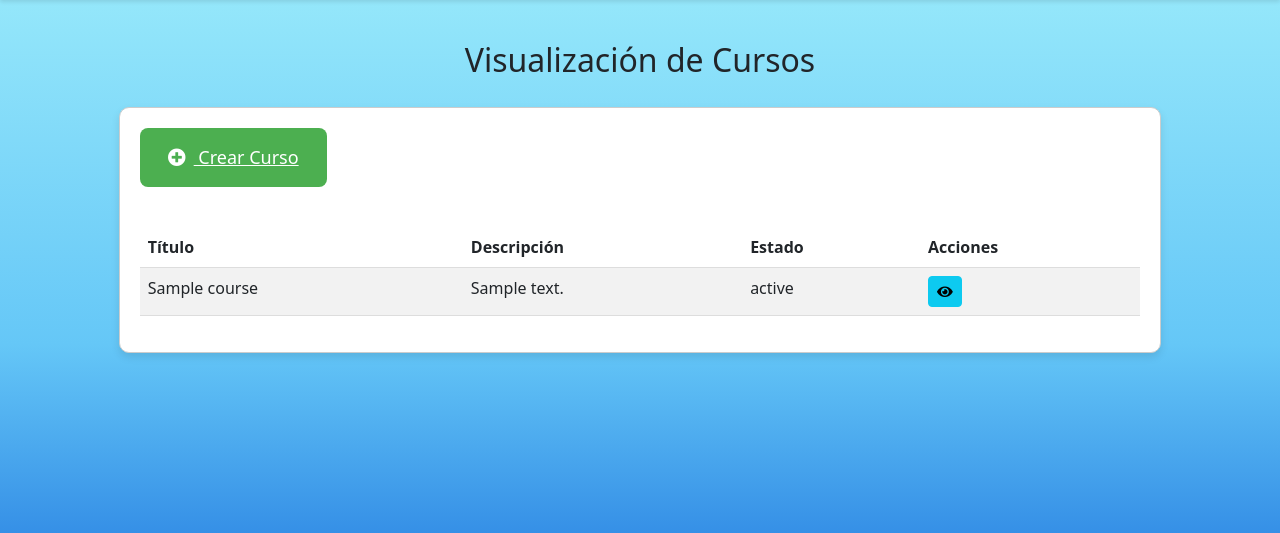
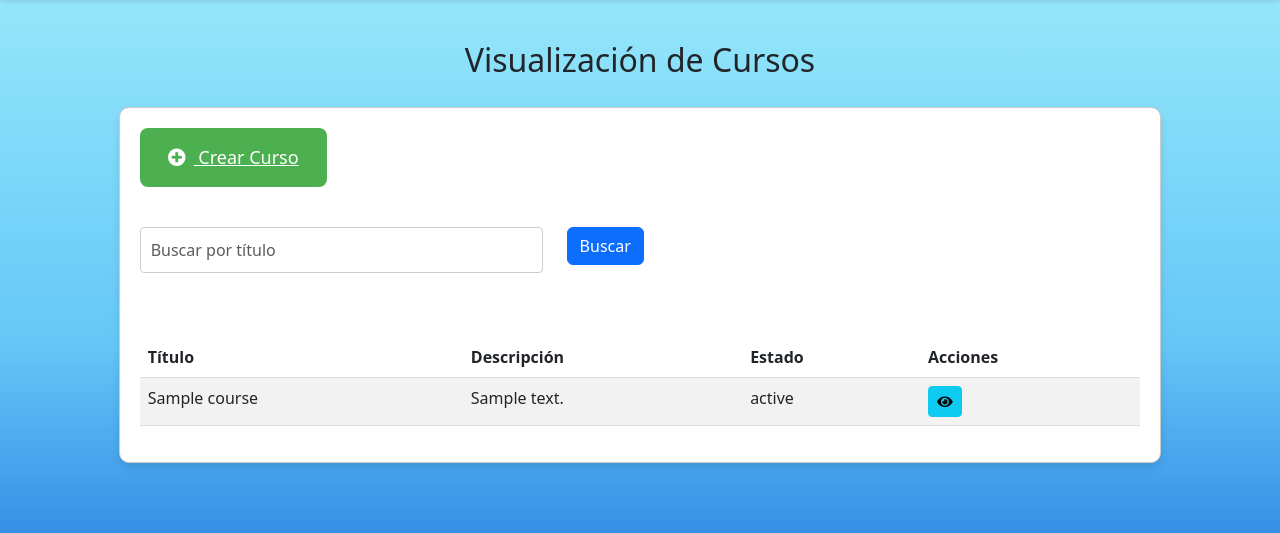
Before and after one commit to Xander9141/Prueba_Tecnica_v, a PHP site: page /dashboard.php in a window 1280 px wide. Shown: the part 56-589 px from the top of the page. Run offline with PHP 8.4, Linux system fonts and the light colour scheme; the visitor is signed in with stand-in values (Sample User, id 1); tables that the repository leaves empty hold one stand-in row (values such as "Sample post").

Commit message:
Mejora de busqueda

```diff
--- a/public/dashboard.php
+++ b/public/dashboard.php
@@ -1,5 +1,4 @@
 <?php
-// Aquí puedes incluir la lógica para obtener los cursos de la base de datos y mostrarlos en una tabla
 require 'config.php'; // Incluir archivo de configuración
 
 // Verificar si hay una sesión de usuario iniciada
@@ -9,8 +8,26 @@ if (!isset($_SESSION['user'])) {
     exit();
 }
 
-// Obtener cursos de la base de datos
-$stmt = $conn->prepare("SELECT * FROM courses");
+// Obtener filtros de búsqueda
+$search_title = isset($_GET['title']) ? $_GET['title'] : '';
+$search_status = isset($_GET['status']) ? $_GET['status'] : '';
+
+// Construir la consulta SQL con filtros
+$sql = "SELECT * FROM courses WHERE 1=1";
+$params = [];
+if ($search_title) {
+    $sql .= " AND title LIKE ?";
+    $params[] = '%' . $search_title . '%';
+}
+if ($search_status) {
+    $sql .= " AND status = ?";
+    $params[] = $search_status;
+}
+
+$stmt = $conn->prepare($sql);
+if (!empty($params)) {
+    $stmt->bind_param(str_repeat('s', count($params)), ...$params);
+}
 $stmt->execute();
 $result = $stmt->get_result();
 $courses = $result->fetch_all(MYSQLI_ASSOC);
@@ -38,11 +55,6 @@ $conn->close();
             overflow: hidden;
         }
 
-        .card-2 {
-            border-top: 100px;
-            border-bottom: 100px;
-        }
-
         .card:hover {
             transform: translateY(-5px);
         }
@@ -50,7 +62,6 @@ $conn->close();
         .card-body {
             padding: 20px;
             overflow-x: auto;
-            /* Desplazamiento horizontal en tarjeta si es necesario */
         }
 
         .btn-create-course {
@@ -58,19 +69,15 @@ $conn->close();
             border: none;
             color: white;
             padding: 16px 28px;
-            /* Aumento del padding para el botón */
             text-align: center;
             font-size: 18px;
-            /* Aumento del tamaño de fuente */
             cursor: pointer;
             border-radius: 8px;
             transition: background-color 0.3s ease;
             display: inline-block;
             margin-bottom: 20px;
             position: relative;
-            /* Añadido */
             z-index: 1;
-            /* Añadido */
         }
 
         .btn-create-course i {
@@ -84,11 +91,8 @@ $conn->close();
         table {
             width: 100%;
             overflow-x: auto;
-            /* Permitir desplazamiento horizontal en pantallas pequeñas */
             white-space: nowrap;
-            /* Evitar el salto de línea en celdas largas */
             margin-top: 20px;
-            /* Ajuste del margen superior para la tabla */
         }
 
         th,
@@ -116,7 +120,6 @@ $conn->close();
             top: 0;
             width: 100%;
             z-index: 1000;
-            /* Asegura que la barra de navegación esté por encima del contenido */
         }
 
         .navbar-brand,
@@ -128,48 +131,33 @@ $conn->close();
             margin-left: 20px;
         }
 
-        /* Estilos adicionales para asegurar responsividad */
         @media (max-width: 767px) {
             .card-body {
                 padding: 15px;
-                /* Reducir el espacio interno en pantallas pequeñas */
             }
 
             .btn-create-course {
                 padding: 16px 22px;
-                /* Ajuste del padding para el botón en pantallas pequeñas */
                 font-size: 16px;
-                /* Ajuste del tamaño de fuente para el botón en pantallas pequeñas */
             }
         }
 
         body {
             padding-top: 60px;
-            /* Ajuste del padding-top para el cuerpo del documento */
             padding-bottom: 60px;
-            /* Añadido para el footer */
             position: relative;
-            /* Añadido para establecer un contexto de posición para el footer */
             min-height: 100vh;
-            /* Asegura que el contenido ocupe al menos el 100% de la altura de la ventana */
         }
 
-        /* Añadido para ajustar el margen superior del título y de la tabla */
         .container-title {
             margin-top: 100px;
-            /* Ajuste del margen superior para el título */
         }
 
         .container-table {
             margin-top: 20px;
-            /* Ajuste del margen superior para la tabla */
             margin-bottom: 60px;
-            /* Ajuste del margen inferior para el footer */
             min-height: calc(100vh - 220px);
-            /* Ajuste de la altura mínima para el contenido */
         }
-
-
     </style>
 </head>
 
@@ -206,6 +194,17 @@ $conn->close();
                 <div class="card">
                     <div class="card-body">
                         <a href="course/create.php" class="btn-create-course"><i class="fas fa-plus-circle"></i> Crear Curso</a>
+                        <form method="GET" class="mb-4">
+                            <div class="row">
+                                <div class="col-md-5">
+                                    <input type="text" name="title" class="form-control" placeholder="Buscar por título" value="<?php echo htmlspecialchars($search_title); ?>">
+                                </div>
+
+                                <div class="col-md-4">
+                                    <button type="submit" class="btn btn-primary">Buscar</button>
+                                </div>
+                            </div>
+                        </form>
                         <div class="table-responsive">
                             <table class="table table-striped table-hover">
                                 <thead>
@@ -224,23 +223,18 @@ $conn->close();
                                             <td><?php echo htmlspecialchars($course['status']); ?></td>
                                             <td>
                                                 <a href="course/view.php?id=<?php echo $course['id']; ?>" class="btn btn-info btn-sm btn-action"><i class="fas fa-eye"></i></a>
-
                                             </td>
                                         </tr>
                                     <?php endforeach; ?>
                                 </tbody>
                             </table>
                         </div>
-                        </div>
+                    </div>
                 </div>
             </div>
         </div>
     </div>
-    <div class="card-2">
-
-    </div>
-
-
+    <div class="card-2"></div>
 
     <script src="https://cdn.jsdelivr.net/npm/@popperjs/core@2.11.6/dist/umd/popper.min.js"></script>
     <script src="https://cdn.jsdelivr.net/npm/bootstrap@5.3.0/dist/js/bootstrap.min.js"></script>
```
